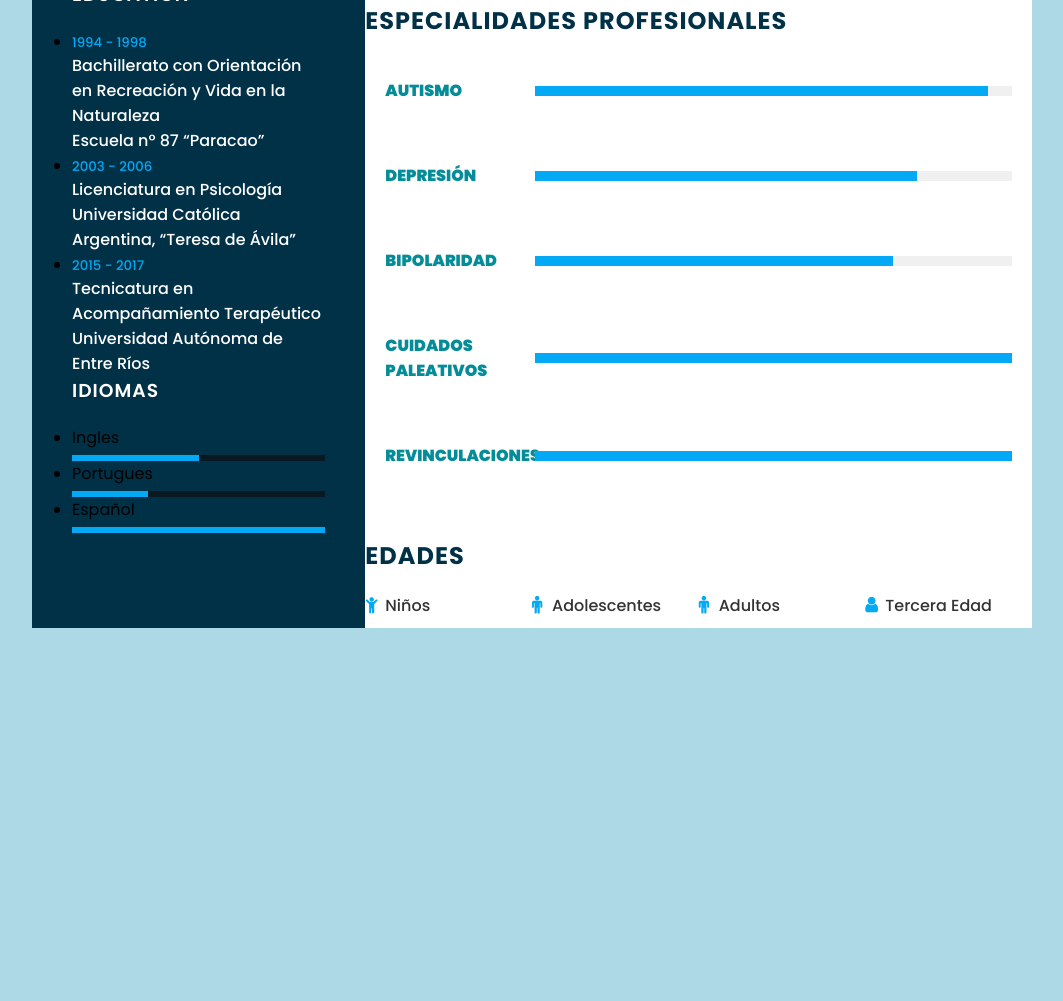
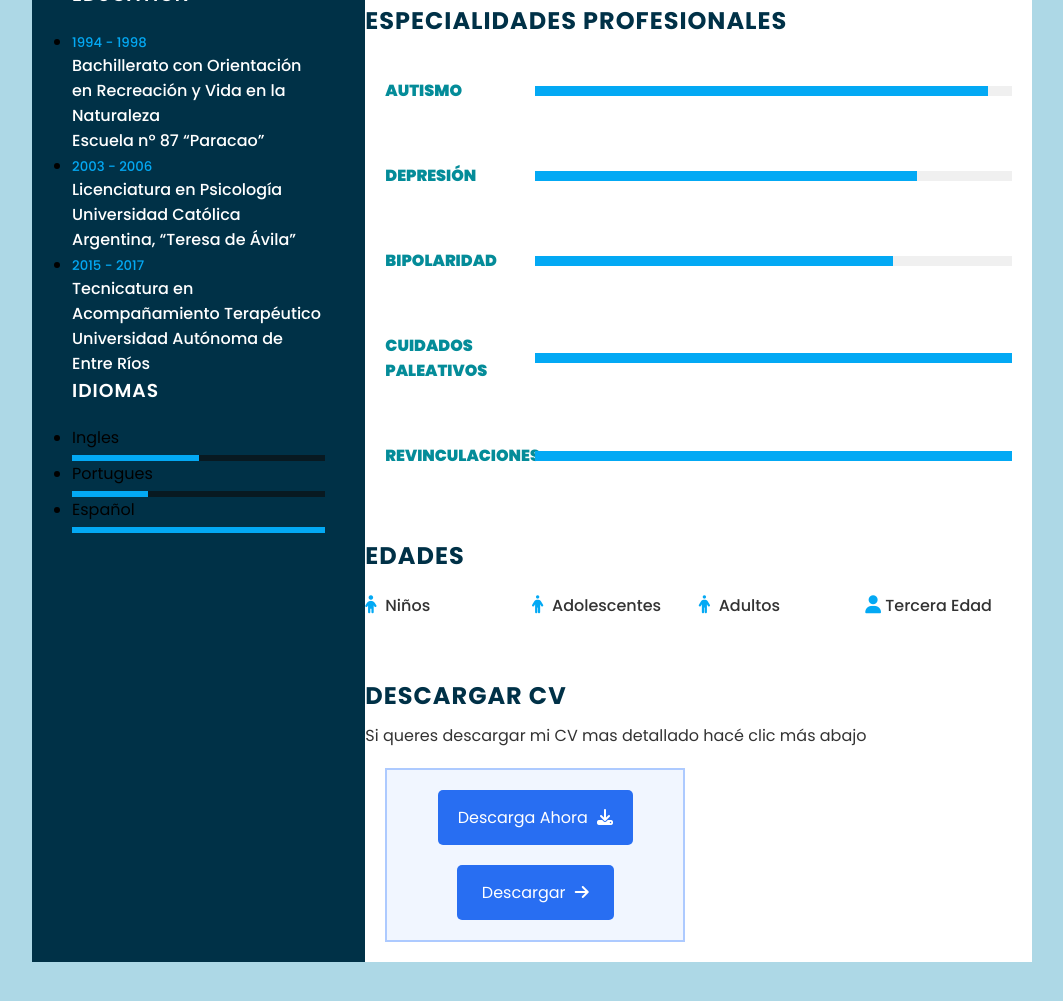
Before and after one commit to mauroheinrich/cv, a plain HTML site: page index.html in a window 1280 px wide. Shown: the part 767-1768 px from the top of the page, without its empty margins (108-1171 px from the left). Before the commit the page ends 1445 px from the top, so only its background shows below. Drawn offline with Linux system fonts and the light colour scheme.

Commit message:
Add files via upload

```diff
--- a/index.html
+++ b/index.html
@@ -9,6 +9,8 @@
     <link rel="stylesheet" href="https://cdnjs.cloudflare.com/ajax/libs/font-awesome/4.7.0/css/font-awesome.css" integrity="sha512-5A8nwdMOWrSz20fDsjczgUidUBR8liPYU+WymTZP1lmY9G6Oc7HlZv156XqnsgNUzTyMefFTcsFH/tnJE/+xBg==" crossorigin="anonymous" referrerpolicy="no-referrer" />
     <link rel="stylesheet" href="style.css">
     <link rel="icon" type="image/x-icon" href="/images/favicon.ico">
+    <!--Icon-Font-->
+    <script src="https://kit.fontawesome.com/eb496ab1a0.js" crossorigin="anonymous"></script>
 </head>
 
 <body>
@@ -175,9 +177,24 @@
 
                 </ul>
                 </div>
+                <div class="about edades">
+                    <h2 class="title2">Descargar CV</h2>
+                    <p>Si queres descargar mi CV mas detallado hacé clic más abajo</p>
+                    <div class="content-descarga">
+                        <a href="https://drive.google.com/file/d/1YaeNf-zdrhVpvTMGkkE-QXxEkiy6w190/view?usp=sharing" class="descarga-ahora"
+                        id="download" target="_blank">
+                          Descarga Ahora <i class="fa fa-download"></i>
+                        </a>
+                        <button class="btn-descarga" id="btn">
+                          Descargar <i class="fa fa-arrow-right"></i>
+                        </button>
+                      </div>
+                </div>
+
         </div>
 
     </div>
+
 </body>
 
 </html>
--- a/style.css
+++ b/style.css
@@ -282,3 +282,41 @@ font-size: 16px;
         grid-template-columns: repeat(1,1fr);
     }
 }
+.content-descarga{
+    width: 100%;
+    max-width: 300px;
+    margin: 20px;
+    padding: 20px;
+    background: #f1f6ff;
+    text-align: center;
+    border: 2px solid #adcaff;
+}
+.descarga-ahora{
+    display: inline-block;
+    text-decoration: none;
+    padding: 15px 20px;
+    background: #286ef2;
+    color: #fff;
+    border-radius: 5px;
+}
+.descarga-ahora:hover{
+    opacity: 0.9;
+}
+.btn-descarga{
+    display: inline-block;
+    padding: 15px 25px;
+    background: #286ef2;
+    color: #fff;
+    border:none;
+    font-size: 16px;
+    margin-top: 20px;
+    border-radius: 5px;
+    outline: 0px;
+    cursor: pointer;
+}
+.btn-descarga:hover{
+    opacity: 0.9;
+}
+.content-descarga i{
+    margin-left: 5px;
+}
```
Also changed, not shown: btn-time.js (added, +25 -0 lines).
